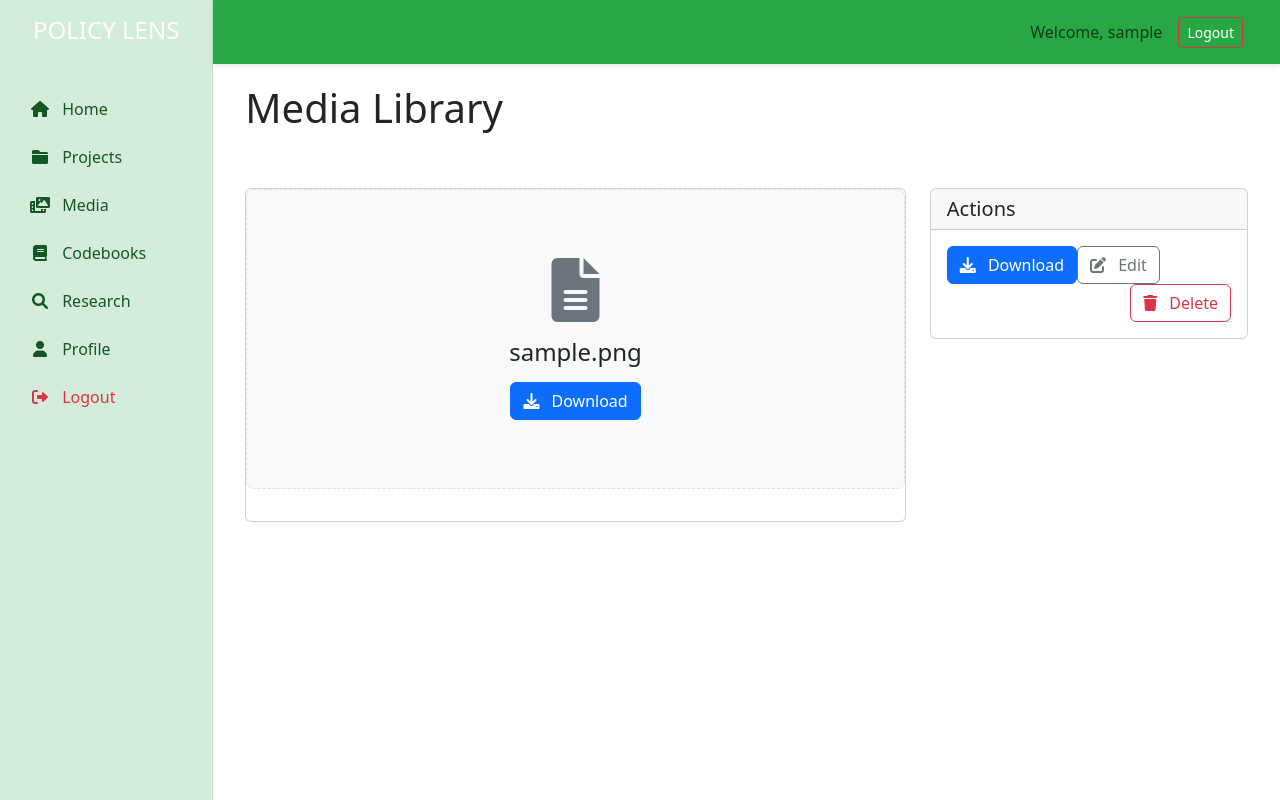
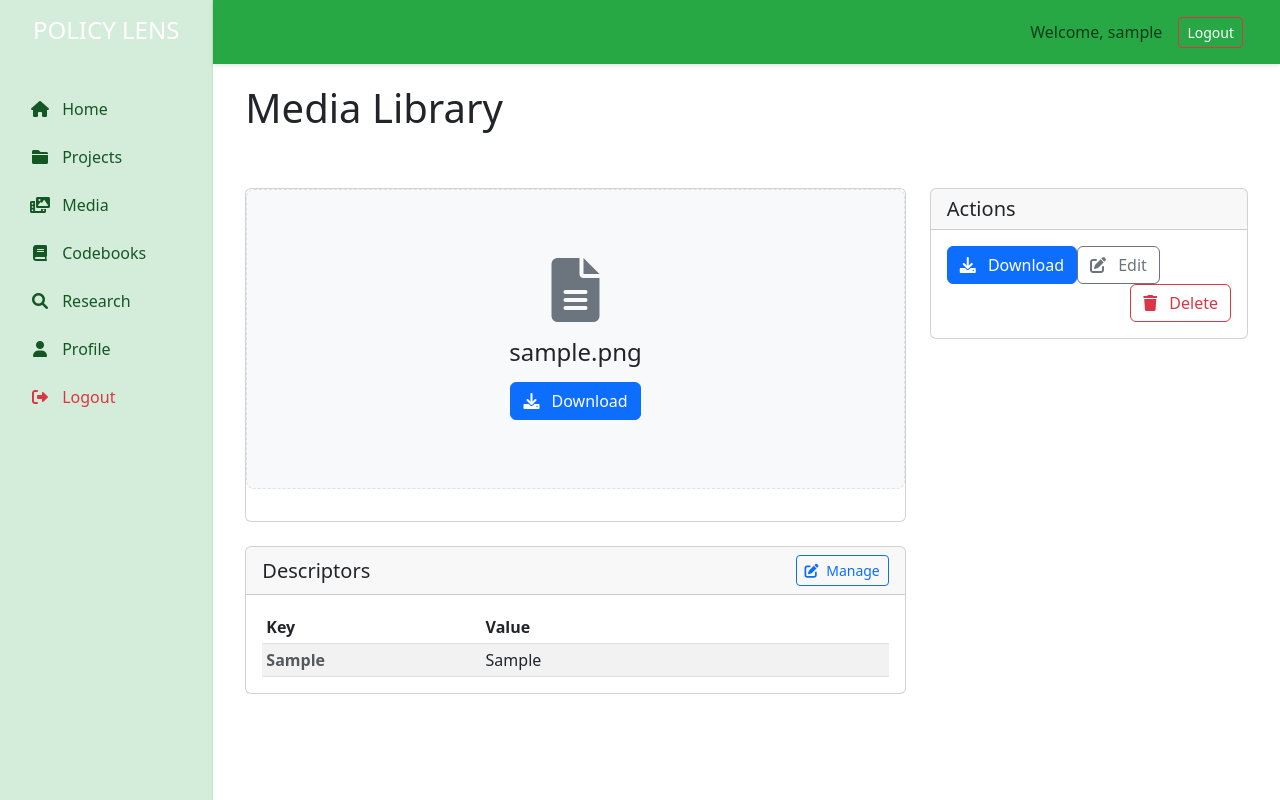
Before and after one commit to kavuur/policylens, a Flask app: page /media/1 in a window 1280 px wide. Run offline with Flask 3, Linux system fonts and the light colour scheme; a user stored in the database is signed in; tables that the repository leaves empty hold one stand-in row (values such as "Sample post"); some libraries are stand-ins or nearby versions.

Commit message:
Fix: Add descriptor to media vew under media library

```diff
--- a/templates/media/view.html
+++ b/templates/media/view.html
@@ -84,6 +84,42 @@
                            download>
                             <i class="fas fa-download me-2"></i> Download
                         </a>
+                    </div>
+                    {% endif %}
+                </div>
+            </div>
+
+            <!-- Descriptors Table -->
+            <div class="card info-card mb-4">
+                <div class="card-header d-flex justify-content-between align-items-center">
+                    <h5 class="mb-0">Descriptors</h5>
+                    <a href="{{ url_for('edit_descriptors', media_id=media.id) }}" class="btn btn-sm btn-outline-primary">
+                        <i class="fas fa-edit me-1"></i> Manage
+                    </a>
+                </div>
+                <div class="card-body">
+                    {% if descriptors %}
+                    <div class="table-responsive">
+                        <table class="table table-sm table-striped mb-0">
+                            <thead>
+                                <tr>
+                                    <th style="width: 35%">Key</th>
+                                    <th>Value</th>
+                                </tr>
+                            </thead>
+                            <tbody>
+                                {% for key, value in descriptors|dictsort %}
+                                <tr>
+                                    <td class="fw-semibold text-muted">{{ key }}</td>
+                                    <td>{{ value }}</td>
+                                </tr>
+                                {% endfor %}
+                            </tbody>
+                        </table>
+                    </div>
+                    {% else %}
+                    <div class="text-center text-muted py-3">
+                        <i class="fas fa-info-circle me-2"></i> No descriptors have been added to this file yet.
                     </div>
                     {% endif %}
                 </div>
```
